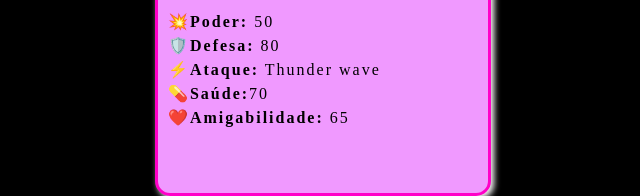
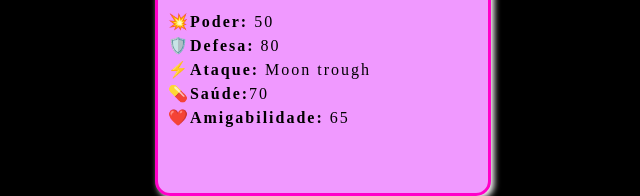
Before and after one commit to mari-rb/pokecards, a plain HTML site: page index.html in a window 1280 px wide. Shown: the part 866-1062 px from the top of the page, 317-957 px from the left. Drawn offline with Linux system fonts and the light colour scheme.

Commit message:
arrumou informações

```diff
--- a/index.html
+++ b/index.html
@@ -100,7 +100,7 @@
                     <ul style="list-style: none;">
                         <li>💥<strong>Poder:</strong> 50</li>
                         <li>🛡️<strong>Defesa:</strong> 80</li>
-                        <li>⚡<strong>Ataque:</strong> Thunder wave</li>
+                        <li>⚡<strong>Ataque:</strong> Moon trough</li>
                         <li>💊<strong>Saúde:</strong>70</li>
                         <li>❤️<strong>Amigabilidade:</strong> 65</li>
                     </ul>
```
